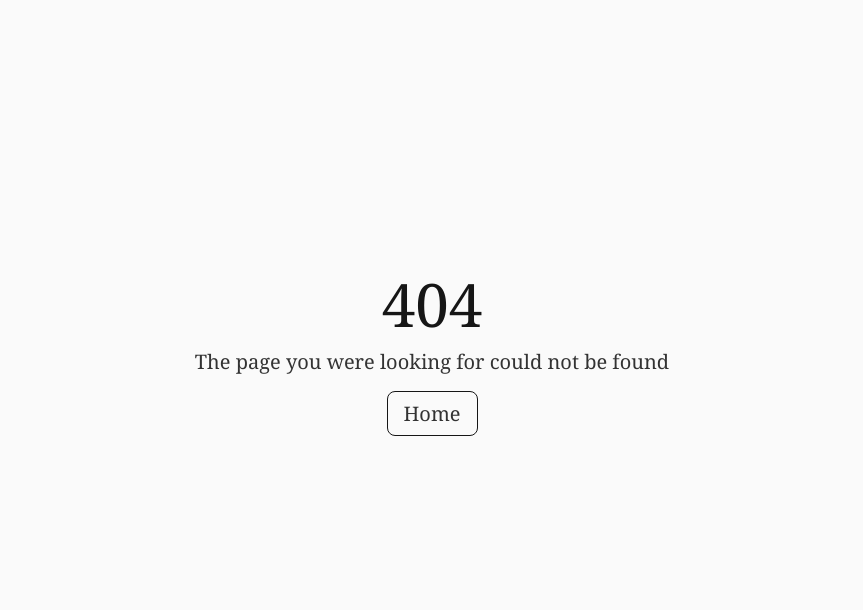
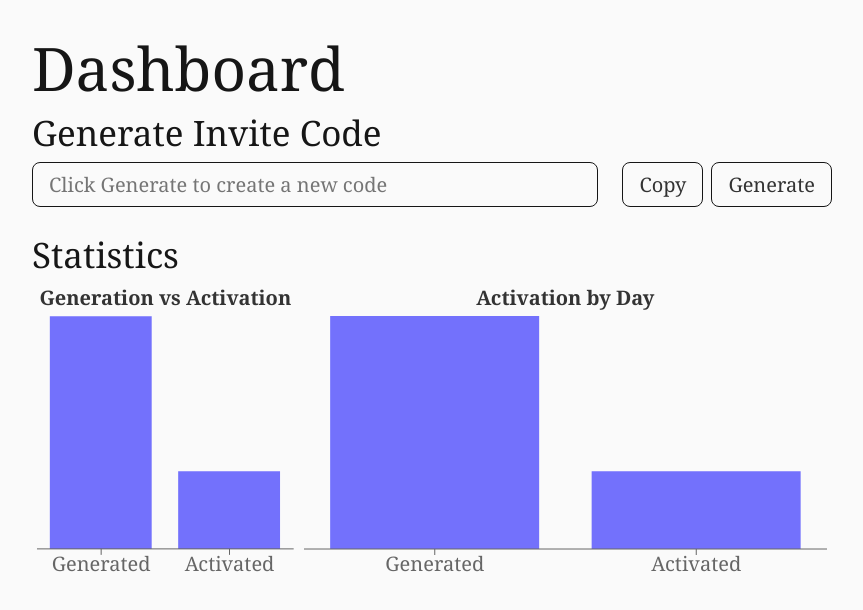
Before and after one commit to gyacynuk/csc412-report, a React (Create React App) app in the folder interactive-report/: page /dashboard in a window 1280 px wide. Before the commit this address led to /404. Shown: the top 610 px of the page, without its empty margins (208-1071 px from the left). Built offline with nearby package versions, Linux system fonts and the light colour scheme; a web font is replaced by a local one.

Commit message:
WIP: add admin dashboard

```diff
--- a/interactive-report/package.json
+++ b/interactive-report/package.json
@@ -13,6 +13,7 @@
     "react-router-dom": "^5.2.0",
     "react-scripts": "4.0.3",
     "react-toastify": "^7.0.3",
+    "recharts": "^2.0.9",
     "styled-components": "^5.2.3",
     "web-vitals": "^1.0.1"
   },
--- a/interactive-report/src/App.js
+++ b/interactive-report/src/App.js
@@ -1,18 +1,23 @@
+import { useState } from 'react'
 import { ThemeProvider } from 'styled-components'
 import { GlobalStyleComponent, lightTheme } from './theme'
 import { BrowserRouter as Router, Switch, Route, Redirect } from 'react-router-dom'
 import { ToastContainer } from 'react-toastify'
+
+import ProtectedRoute from './components/protected-route'
+import ErrorPage from './pages/error-page'
 import ContentWrapper from './components/content-wrapper'
 import Paper from './pages/paper'
-import NotFoundPage from './pages/not-found'
 import SurveyLogin from './pages/survey-login'
+import Dashboard from './pages/dashboard'
 
 import 'react-toastify/dist/ReactToastify.css'
 import 'katex/dist/katex.min.css'
 
 
+function App() {
+	const [ user, setUser ] = useState({ isAdmin: true })
 
-function App() {
 	return (
 		<ThemeProvider theme={lightTheme}>
 			<GlobalStyleComponent />
@@ -23,9 +28,17 @@ function App() {
 					<Switch>
 						<Route path='/' exact component={Paper} />
 						<Route path='/survey' exact component={SurveyLogin} />
+						<ProtectedRoute path='/dashboard' exact user={user} component={Dashboard}/>
+
+						{/* Error pages */}
+						<Route path='/403' exact>
+							<ErrorPage title={'403'} message={'You do not have permission to access this page'} />
+						</Route>
+						<Route path='/404' exact>
+							<ErrorPage title={'404'} message={'The page you were looking for could not be found'} />
+						</Route>
 
 						{/* If nothing was matched, then 404 */}
-					<Route path='/404' exact component={NotFoundPage} />
 						<Redirect to='/404'/>
 					</Switch>
 				</Router>
--- /dev/null
+++ b/interactive-report/src/components/input/index.jsx
@@ -0,0 +1,34 @@
+import React, { forwardRef } from 'react'
+import PropTypes from 'prop-types'
+import styled from 'styled-components'
+
+const StyledInput = styled.input`
+    width: ${props => props.width || 0};
+    padding: ${props => props.padding || '8px 16px'};
+    background-color: ${({theme}) => theme.palette.background};
+    color: ${({theme}) => theme.palette.text.regular};
+    border: 1px solid ${({theme}) => theme.palette.text.heavy};
+    border-radius: 8px;
+    outline: none;
+
+    font-family: ${({theme}) => theme.typography.fontFamily};
+    font-size: 1rem;
+
+    ${props => props.expand && `
+        flex-basis: 0;
+        flex-grow: 1;
+    `}
+`
+
+const Input = forwardRef((props, ref) => {
+    return (
+        <StyledInput {...props} ref={ref}/>
+    )
+})
+
+Input.propTypes = {
+    width: PropTypes.string,
+    expand: PropTypes.bool,
+}
+
+export default Input
--- /dev/null
+++ b/interactive-report/src/components/protected-route/index.jsx
@@ -0,0 +1,22 @@
+import React from 'react'
+import PropTypes from 'prop-types'
+import { Route, useHistory } from 'react-router'
+
+const ProtectedRoute = ({ user, component: Component, ...rest }) => {
+    const history = useHistory()
+    if (!user?.isAdmin) {
+        history.push('/403')
+    }
+
+    return (
+        <Route {...rest} render={props => (
+            <Component {...props} {...rest} />
+        )}/>
+    )
+}
+
+ProtectedRoute.propTypes = {
+
+}
+
+export default ProtectedRoute
--- /dev/null
+++ b/interactive-report/src/pages/dashboard/index.jsx
@@ -0,0 +1,105 @@
+import React, { useState, useMemo } from 'react'
+import styled, { withTheme } from 'styled-components'
+import Button from '../../components/button'
+import Input from '../../components/input'
+import { errorToast } from '../../utils'
+import { BarChart, Bar, XAxis, Tooltip, ResponsiveContainer } from 'recharts';
+
+const PageWrapper = styled.div`
+    position: relative;
+    margin: 32px 0;
+`
+
+const InviteCodeWrapper = styled.div`
+    display: flex;
+`
+
+const ChartWrapper = styled.div`
+    width: 100%;
+    height: 300px;
+    flex: ${props => props.flexGrow || 1} 0 0;
+    display: flex;
+    flex-direction: column;
+    align-items: center;
+`
+
+const ChartPanel = styled.div`
+    width: 100%;
+    display: flex;
+
+    ${({ theme }) => theme.isMobile`
+        flex-direction: column;
+        ${ChartWrapper} {
+            margin-bottom: 16px;
+        }
+    `}
+`
+
+const Dashboard = props => {
+    const [ inviteCode, setInviteCode ] = useState('')
+
+    const data = [
+        {
+            name: 'Generated',
+            count: 12,
+        },
+        {
+            name: 'Activated',
+            count: 4,
+        },
+    ];
+
+    const copyCodeToClipboard = () => {
+        navigator.clipboard.writeText(inviteCode)
+            .catch(error => {
+                errorToast('Unable to copy to clipboard')
+            })
+    }
+
+    const generateInviteCode = () => {
+
+    }
+
+    return (
+        <PageWrapper>
+            <h1>Dashboard</h1>
+
+            <h3>Generate Invite Code</h3>
+            <InviteCodeWrapper>
+                <Input value={inviteCode} placeholder={'Click Generate to create a new code'} readOnly expand/>
+                <Button label={'Copy'} margin={'0 0 0 24px'} onClick={copyCodeToClipboard}/>
+                <Button label={'Generate'} margin={'0 0 0 8px'} onClick={generateInviteCode}/>
+            </InviteCodeWrapper>
+            <br/>
+
+            <h3>Statistics</h3>
+            <ChartPanel>
+                <ChartWrapper flexGrow={1}>
+                <div><strong>Generation vs Activation</strong></div>
+                    <ResponsiveContainer width="100%" height="100%">
+                        <BarChart data={data} label='asa'>
+                            <Tooltip />
+                            <Bar dataKey="count" fill={props.theme.palette.primary} />
+                            <XAxis dataKey="name" />
+                        </BarChart>
+                    </ResponsiveContainer>
+                </ChartWrapper>
+                <ChartWrapper flexGrow={2}>
+                <div><strong>Activation by Day</strong></div>
+                    <ResponsiveContainer width="100%" height="100%">
+                        <BarChart data={data}>
+                            <Tooltip />
+                            <Bar dataKey="count" fill={props.theme.palette.primary} />
+                            <XAxis dataKey="name" />
+                        </BarChart>
+                    </ResponsiveContainer>
+                </ChartWrapper>
+            </ChartPanel>
+
+
+        </PageWrapper>
+    )
+}
+
+
+export default withTheme(Dashboard)
--- a/interactive-report/src/pages/not-found/index.jsx
+++ b/interactive-report/src/pages/error-page/index.jsx
@@ -1,4 +1,5 @@
 import React from 'react'
+import PropTypes from 'prop-types'
 import styled from 'styled-components'
 import Button from '../../components/button'
 import { useHistory } from 'react-router-dom'
@@ -12,13 +13,13 @@ const Wrapper = styled.div`
     align-items: center;
 `
 
-const NotFoundPage = props => {
+const ErrorPage = ({ title, message }) => {
     const history = useHistory()
 
     return (
         <Wrapper>
-            <h1>404</h1>
-            <div>The page you were looking for could not be found</div>
+            <h1>{title}</h1>
+            <div>{message}</div>
             <Button
                 label={'Home'}
                 margin={'16px 0'}
@@ -27,4 +28,9 @@ const NotFoundPage = props => {
     )
 }
 
-export default NotFoundPage
+ErrorPage.propTypes = {
+    title: PropTypes.string.isRequired,
+    message: PropTypes.string.isRequired,
+}
+
+export default ErrorPage
--- a/interactive-report/src/pages/survey-login/index.jsx
+++ b/interactive-report/src/pages/survey-login/index.jsx
@@ -3,6 +3,7 @@ import styled, { keyframes } from 'styled-components'
 import Button from '../../components/button'
 import { useHistory, useLocation } from 'react-router'
 import Api from '../../api'
+import Input from '../../components/input'
 
 const PageWrapper = styled.div`
     position: relative;
@@ -19,22 +20,6 @@ const ButtonWrapper = styled.div`
     display: flex;
     justify-content: center;
     margin-top: 16px;
-`
-
-const Input = styled.input`
-    flex-basis: 0;
-    flex-grow: 1;
-
-    width: 0;
-    padding: 8px 16px;
-    background-color: ${({theme}) => theme.palette.background};
-    color: ${({theme}) => theme.palette.text.regular};
-    border: 1px solid ${({theme}) => theme.palette.text.heavy};
-    border-radius: 8px;
-    outline: none;
-
-    font-family: ${({theme}) => theme.typography.fontFamily};
-    font-size: 1rem;
 `
 
 const Dash = styled.span`
@@ -158,11 +143,11 @@ const SurveyLogin = props => {
             { error && <ErrorMessage>{error}</ErrorMessage> }
 
             <InputWrapper onKeyDown={e => e.key === 'Enter' && submitForm(form, history)}>
-                <Input ref={form[0].ref} value={form[0].value} onChange={handleChange(0)}/>
+                <Input ref={form[0].ref} value={form[0].value} onChange={handleChange(0)} expand/>
                 <Dash>-</Dash>
-                <Input ref={form[1].ref} value={form[1].value} onChange={handleChange(1)}/>
+                <Input ref={form[1].ref} value={form[1].value} onChange={handleChange(1)} expand/>
                 <Dash>-</Dash>
-                <Input ref={form[2].ref} value={form[2].value} onChange={handleChange(2)}/>
+                <Input ref={form[2].ref} value={form[2].value} onChange={handleChange(2)} expand/>
             </InputWrapper>
 
             <ButtonWrapper>
```
Also changed, not shown: 1 other file (tests, documents, lock files or other folders). Lines whose indentation alone changed are shown as unchanged.
